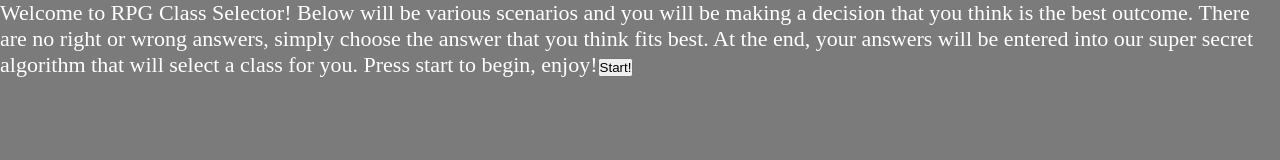
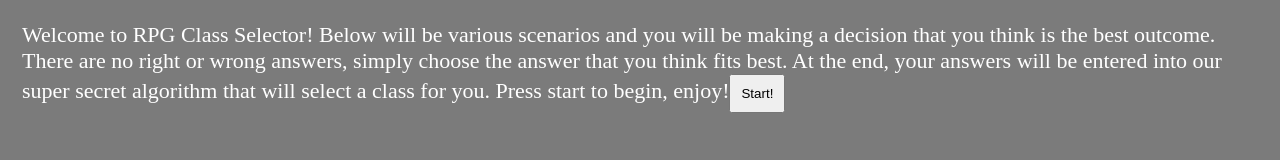
Before and after one commit to cstep404/rpg-class-selector, a plain HTML site: page index.html in a window 1280 px wide. Drawn offline with Linux system fonts and the light colour scheme.

Commit message:
Added functionality to remove existing info when start button is clicked.

```diff
--- a/scripts/index.js
+++ b/scripts/index.js
@@ -3,18 +3,6 @@ const mainSelector = document.querySelector("#main-container");
 const questionSelector = document.querySelector("#questions");
 const choiceSelector = document.querySelector("#choices");
 
-// generate the beginning text and start button
-
-const startGenerator = () => {
-    questionSelector.textContent = "Welcome to RPG Class Selector! Below will be various scenarios and you will be making a decision that you think is the best outcome. There are no right or wrong answers, simply choose the answer that you think fits best. At the end, your answers will be entered into our super secret algorithm that will select a class for you. Press start to begin, enjoy!"
-
-    // create the start button
-    const startButton = document.createElement("button");
-    // give it content
-    startButton.textContent = "Start!";
-    // append the node to the div
-    questionSelector.appendChild(startButton);
-}
 
 const questionTextGenerator = () => {
 
@@ -32,5 +20,26 @@ const answerTextRemover = () => {
 
 }
 
+// generate the beginning text and start button
+
+const startGenerator = () => {
+    questionSelector.textContent = "Welcome to RPG Class Selector! Below will be various scenarios and you will be making a decision that you think is the best outcome. There are no right or wrong answers, simply choose the answer that you think fits best. At the end, your answers will be entered into our super secret algorithm that will select a class for you. Press start to begin, enjoy!"
+
+    // create the start button
+    const startButton = document.createElement("button");
+    // give the button content and styling
+    startButton.textContent = "Start!";
+    startButton.style.padding = "10px";
+    // append the node to the div
+    questionSelector.appendChild(startButton);
+
+    // clicking the start button removes the starter text and button
+    startButton.addEventListener("click", (e) => {
+        console.log(e.target);
+        questionSelector.textContent = "";
+        startButton.remove();
+    });
+}
+
 // call the StartGenerator function
 startGenerator();
--- a/styles/index.css
+++ b/styles/index.css
@@ -8,3 +8,7 @@ body {
     color: rgb(255, 255, 255);
     font-size: 22px;
 }
+
+#main-container {
+    margin: 1.0em;
+}
```
